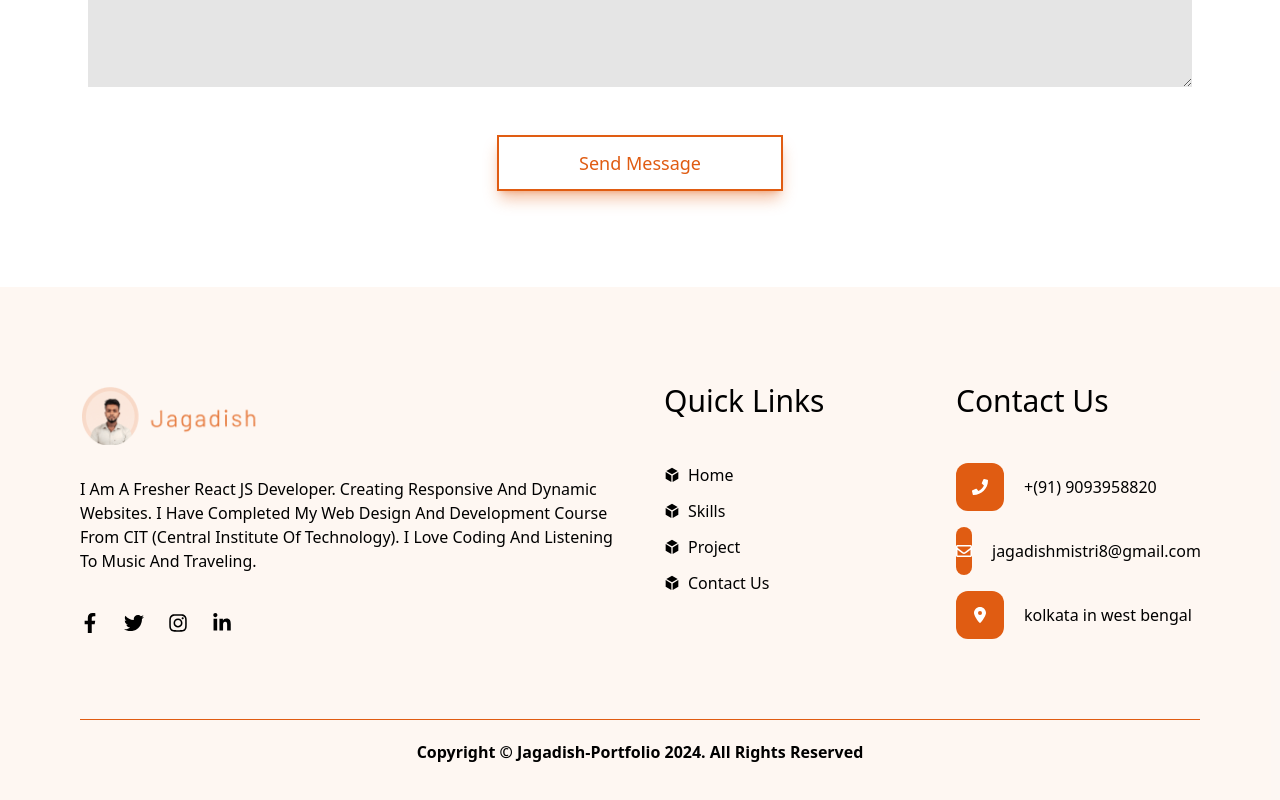
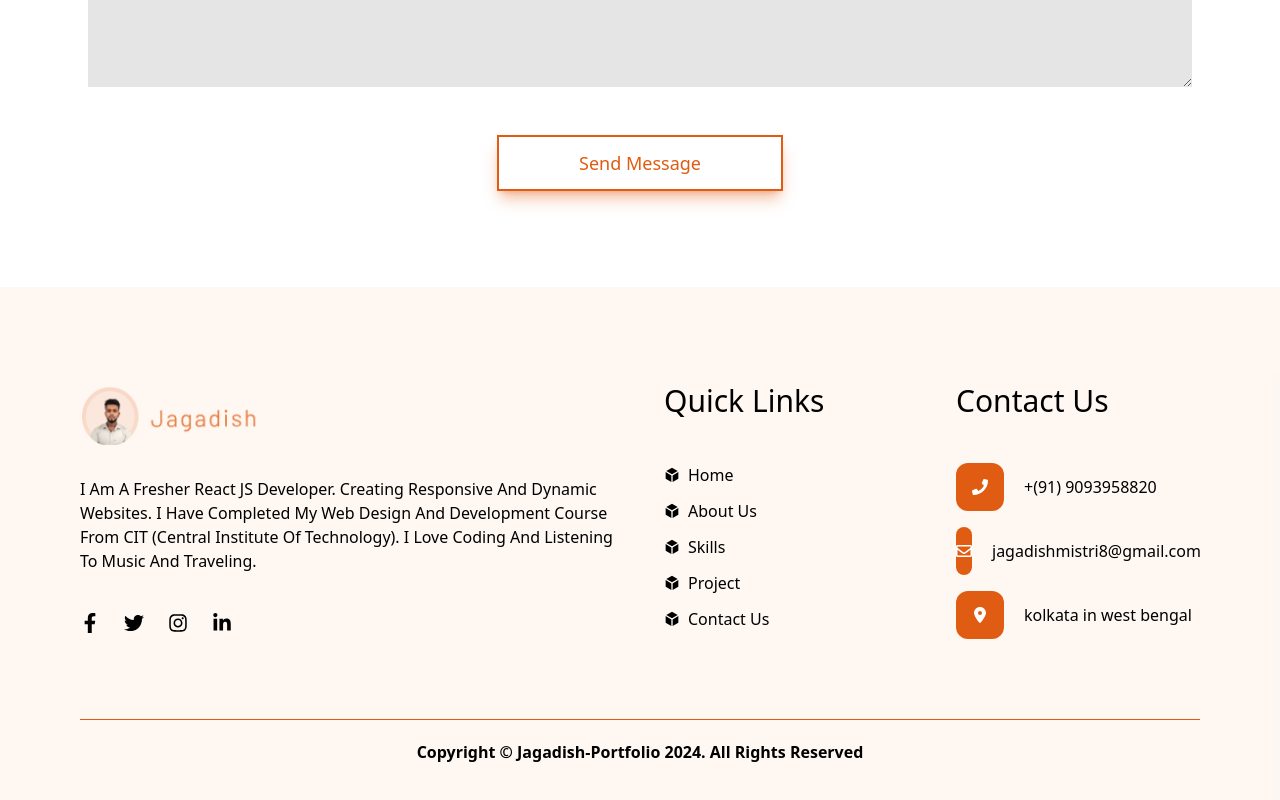
Before and after one commit to jagaadishmistry-web-developer/jagadish-portfolio, a Next.js app: page / in a window 1280 px wide. Shown: the part 5218-6018 px from the top of the page. Built offline with nearby package versions, Linux system fonts and the light colour scheme.

Commit message:
text add about footer

```diff
--- a/src/components/FooterBar.jsx
+++ b/src/components/FooterBar.jsx
@@ -35,9 +35,8 @@ const FooterBar = () => {
               <h3 className="text-2xl md:text-3xl	font-medium capitalize text-black dark:text-white mb-6 lg:mb-8 xl:mb-11">Quick Links</h3>
               <ul className="text-base font-medium capitalize text-black dark:text-white space-y-3">
                 <li className="flex gap-1 xl:gap-2 items-center"><RiBox3Fill /><Link href="#">Home</Link></li>
-                {/* <li className="flex gap-1 xl:gap-2 items-center"><RiBox3Fill /><Link href="#">About Us</Link></li> */}
+                <li className="flex gap-1 xl:gap-2 items-center"><RiBox3Fill /><Link href="#">About Us</Link></li>
                 <li className="flex gap-1 xl:gap-2 items-center"><RiBox3Fill /><Link href="#">Skills</Link></li>
-                {/* <li className="flex gap-1 xl:gap-2 items-center"><RiBox3Fill /><Link href="#">Services</Link></li> */}
                 <li className="flex gap-1 xl:gap-2 items-center"><RiBox3Fill /><Link href="#">Project</Link></li>
                 <li className="flex gap-1 xl:gap-2 items-center"><RiBox3Fill /><Link href="#">contact Us</Link></li>
               </ul>
```
